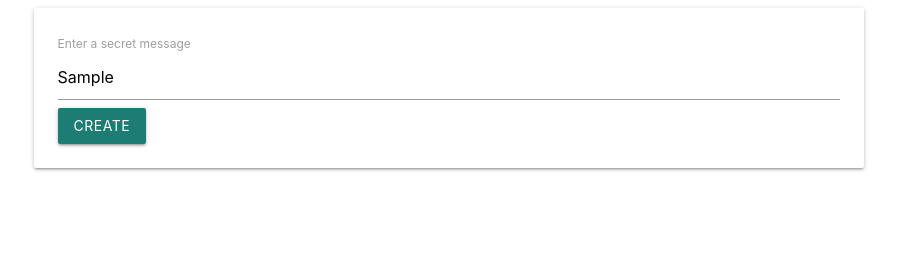
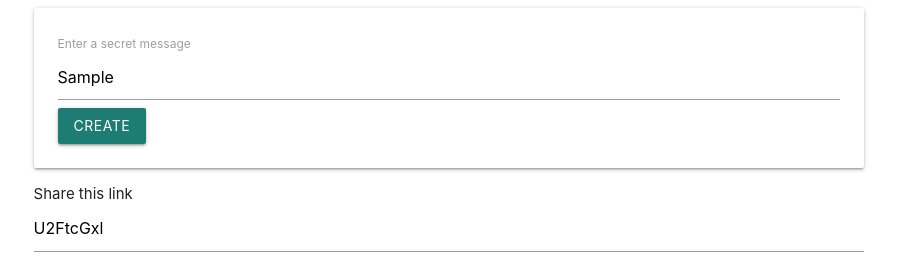
Before and after one commit to Arnur-K/secret-message-sharing-app, a plain HTML site: page index.html in a window 1280 px wide. Both pictures are taken after typing "Sample" into the empty fields and a click on the button "CREATE". Shown: the whole page, without its empty margins (191-1088 px from the left). Drawn offline with nearby package versions, Linux system fonts and the light colour scheme.

```diff
--- a/index.html
+++ b/index.html
@@ -16,9 +16,14 @@
         <div class="card-panel">
           <form action="">
             <label for="">Enter a secret message</label>
-            <input type="text" />
+            <input type="text" id="message-input" />
             <button class="btn">Create</button>
           </form>
+        </div>
+
+        <div>
+          Share this link
+          <input type="text" id="link-input" />
         </div>
       </div>
     </div>
--- a/index.js
+++ b/index.js
@@ -1,5 +1,8 @@
 document.querySelector('form').addEventListener('submit', (event) => {
   event.preventDefault();
 
-  const input = document.querySelector('input');
+  const input = document.querySelector('#message-input');
+  const encrypted = btoa(input.value);
+
+  document.querySelector('#link-input').value = encrypted;
 });
```
